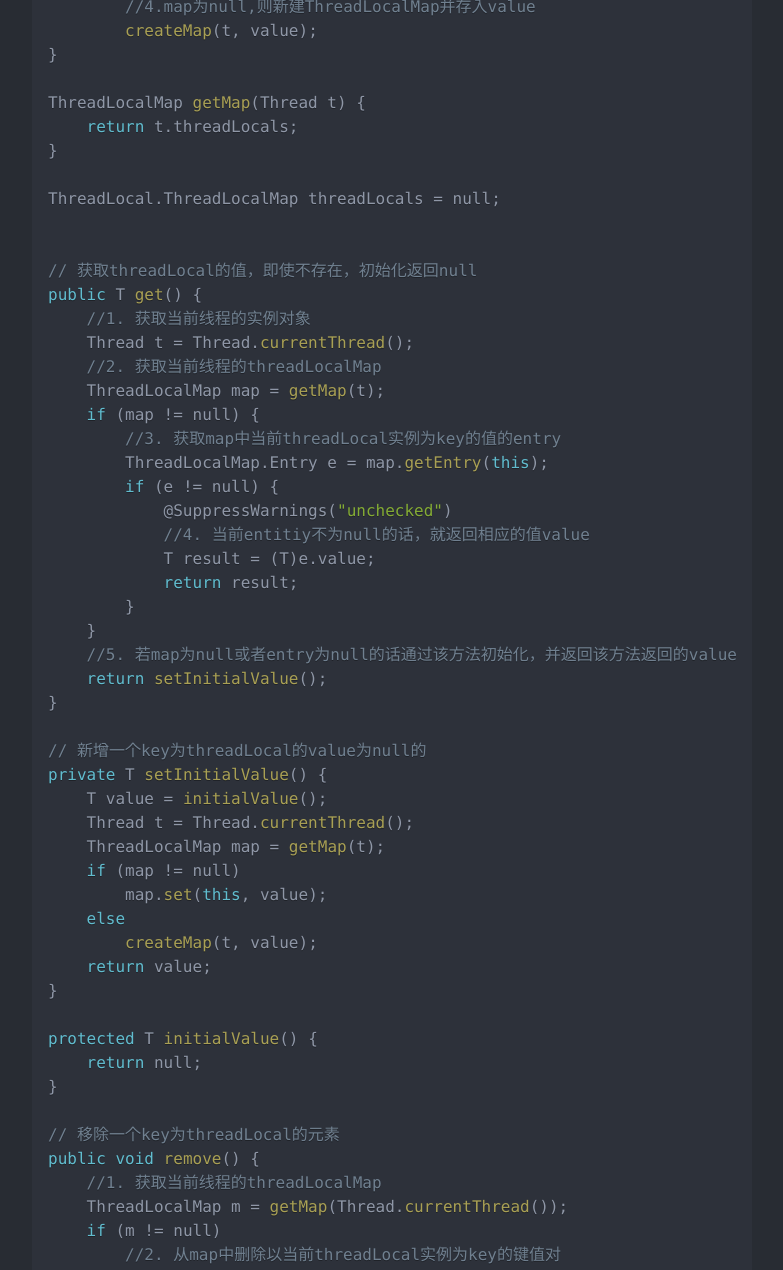
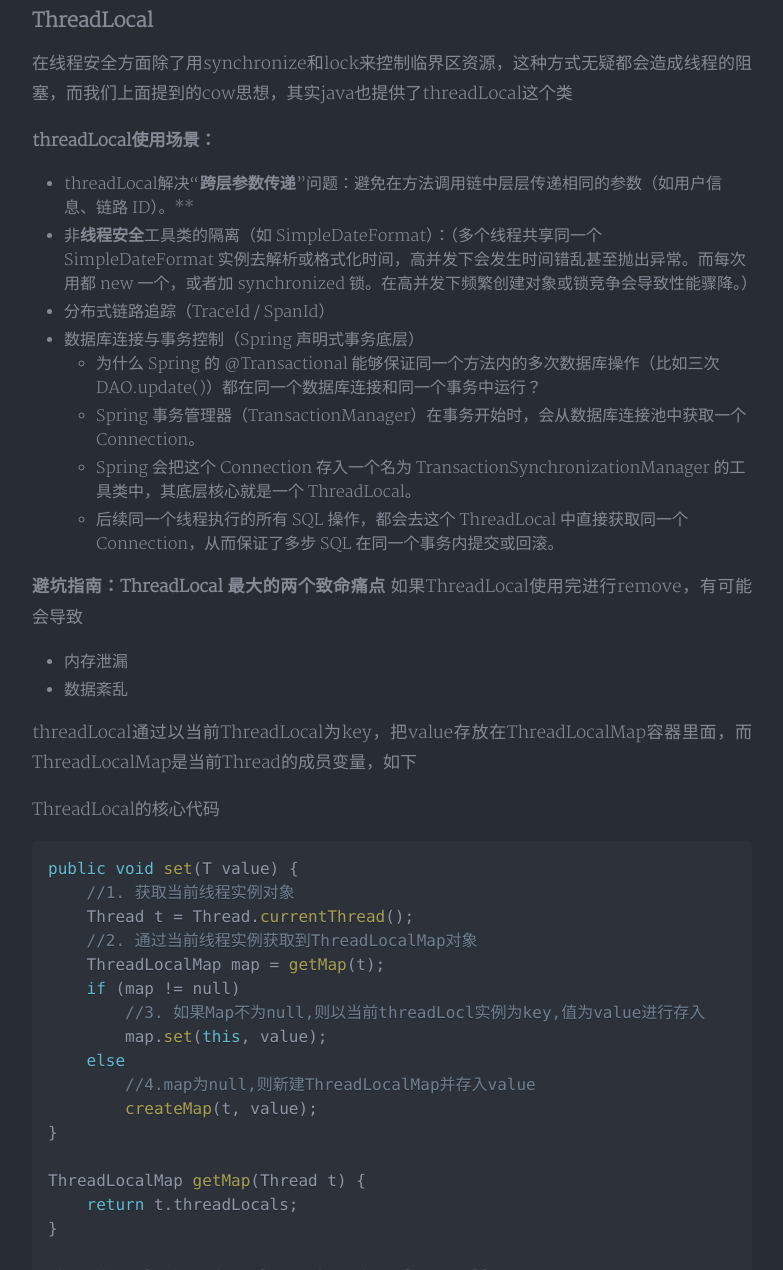
Before and after one commit to gobige/gobige.github.io, a Jekyll site: the page built from _posts/2017-10-27-javaconcurrent.md, in a window 1280 px wide and 1400 px high, scrolled down 50583 px, cut to the strip 130-1400 px from the top of the window. Shown: the whole strip, without its empty margins (248-1031 px from the left). Built offline with Jekyll 4.4.1, drawn with Linux system fonts in a browser that asks for light colours; nearby versions of some CDN libraries; a style sheet for code colours, icons or effects is not loaded; some of the changed text lies outside the part shown.

Commit message:
Update 2017-10-27-javaconcurrent.md

````diff
--- a/_posts/2017-10-27-javaconcurrent.md
+++ b/_posts/2017-10-27-javaconcurrent.md
@@ -1315,7 +1315,7 @@
 
 ### ConcurrentHashmap
 
-hashtable和hashmap
+**hashtable和hashmap**
 - 线程安全
 	- Hashtable（线程安全，性能差）
  	- HashMap（非线程安全，性能高）
@@ -1343,6 +1343,7 @@
 
 **ConcurrentHashmap重要的变量**
 
+在 ConcurrentHashMap 中，所有的读操作（get）是完全不需要加锁的。（table 是 volitile关键字类型，可见性）
 ```java
 
 concurrenthashmap的Node元素内key对象和value对象,table,等变量都加了volitile关键字
@@ -1362,6 +1363,24 @@
 - 无锁化黑科技（CAS）：如果某个数组位置是空的（没人占坑），线程甚至不需要加锁，而是直接利用 CPU 底层的硬件级原子指令 CAS (Compare and Swap) 瞬间把数据放进去，速度堪比光速。
 - 锁升级（Synchronized）：只有当发生哈希冲突、桶内已经有链表或红黑树时，才会使用 synchronized 锁住链表的头节点，进行后续的写入。
 
+
+```java
+// 错误示范：这依然是线程不安全的！
+public void grabProduct(String userId) {
+    // 假设每个用户限购 1 件
+    if (!purchaseMap.containsKey(userId)) { // 步骤 1：检查
+        purchaseMap.put(userId, "已购买");   // 步骤 2：写入
+    }
+}
+
+虽然 containsKey 和 put 单独拿出来都是线程安全的，但它们组合在一起的 “检查-再执行（Check-Then-Act）” 并不是原子的！
+
+// 正确示范：利用 putIfAbsent
+// 如果 key 不存在则放入，并返回 null；如果存在，则返回已存在的值。整个过程在底层是加锁原子的。
+if (purchaseMap.putIfAbsent(userId, "已购买") != null) {
+    throw new BusinessException("您已经购买过该商品！");
+}
+```java
 
 **几个重要的方法**
 ```java
@@ -1800,6 +1819,21 @@
 ### ThreadLocal
 在线程安全方面除了用synchronize和lock来控制临界区资源，这种方式无疑都会造成线程的阻塞，而我们上面提到的cow思想，其实java也提供了threadLocal这个类
 
+**threadLocal使用场景：**
+- threadLocal解决“**跨层参数传递**”问题：避免在方法调用链中层层传递相同的参数（如用户信息、链路 ID）。**
+- 非**线程安全**工具类的隔离（如 SimpleDateFormat）：（多个线程共享同一个 SimpleDateFormat 实例去解析或格式化时间，高并发下会发生时间错乱甚至抛出异常。而每次用都 new 一个，或者加 synchronized 锁。在高并发下频繁创建对象或锁竞争会导致性能骤降。）
+-  分布式链路追踪（TraceId / SpanId）
+-  数据库连接与事务控制（Spring 声明式事务底层）
+	-  为什么 Spring 的 @Transactional 能够保证同一个方法内的多次数据库操作（比如三次 DAO.update()）都在同一个数据库连接和同一个事务中运行？
+	- Spring 事务管理器（TransactionManager）在事务开始时，会从数据库连接池中获取一个 Connection。
+	- Spring 会把这个 Connection 存入一个名为 TransactionSynchronizationManager 的工具类中，其底层核心就是一个 ThreadLocal。
+	- 后续同一个线程执行的所有 SQL 操作，都会去这个 ThreadLocal 中直接获取同一个 Connection，从而保证了多步 SQL 在同一个事务内提交或回滚。
+
+**避坑指南：ThreadLocal 最大的两个致命痛点**
+如果ThreadLocal使用完进行remove，有可能会导致
+- 内存泄漏
+- 数据紊乱
+
 threadLocal通过以当前ThreadLocal为key，把value存放在ThreadLocalMap容器里面，而ThreadLocalMap是当前Thread的成员变量，如下
 
 ThreadLocal的核心代码
````
